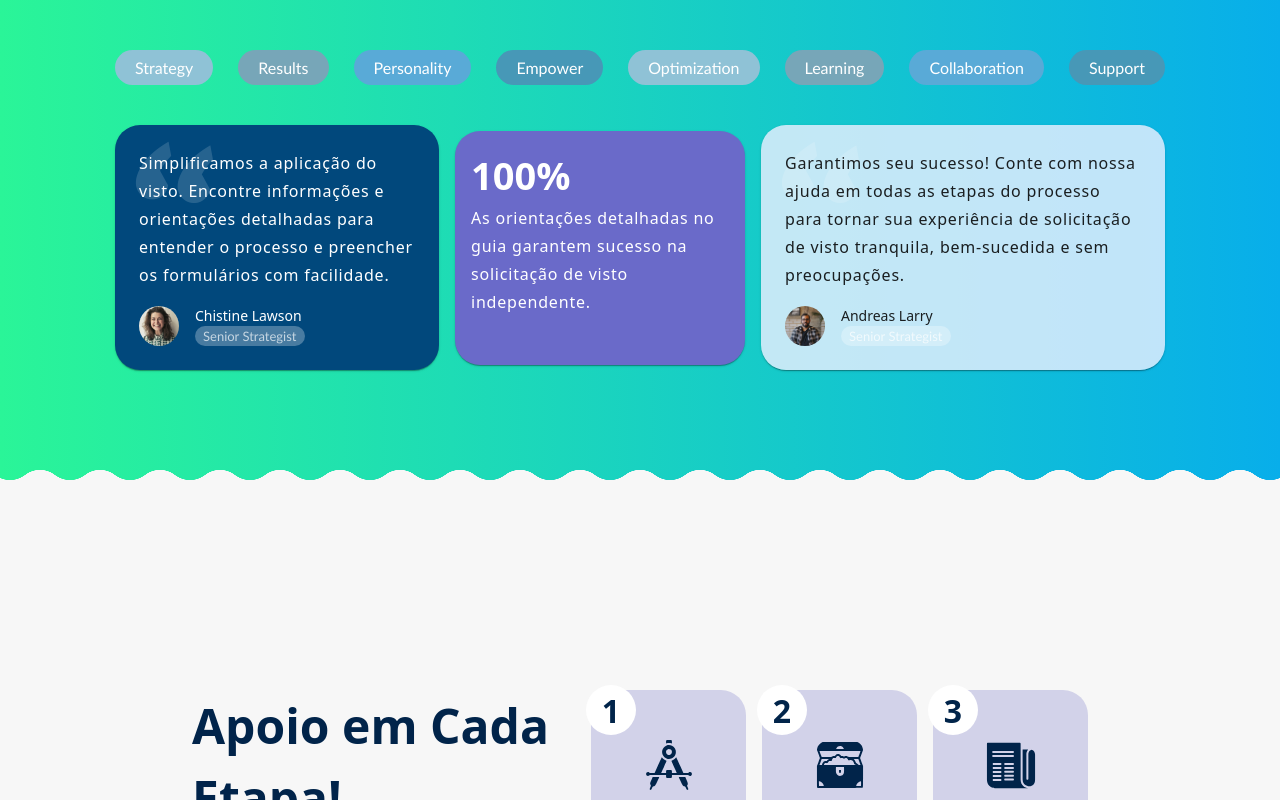
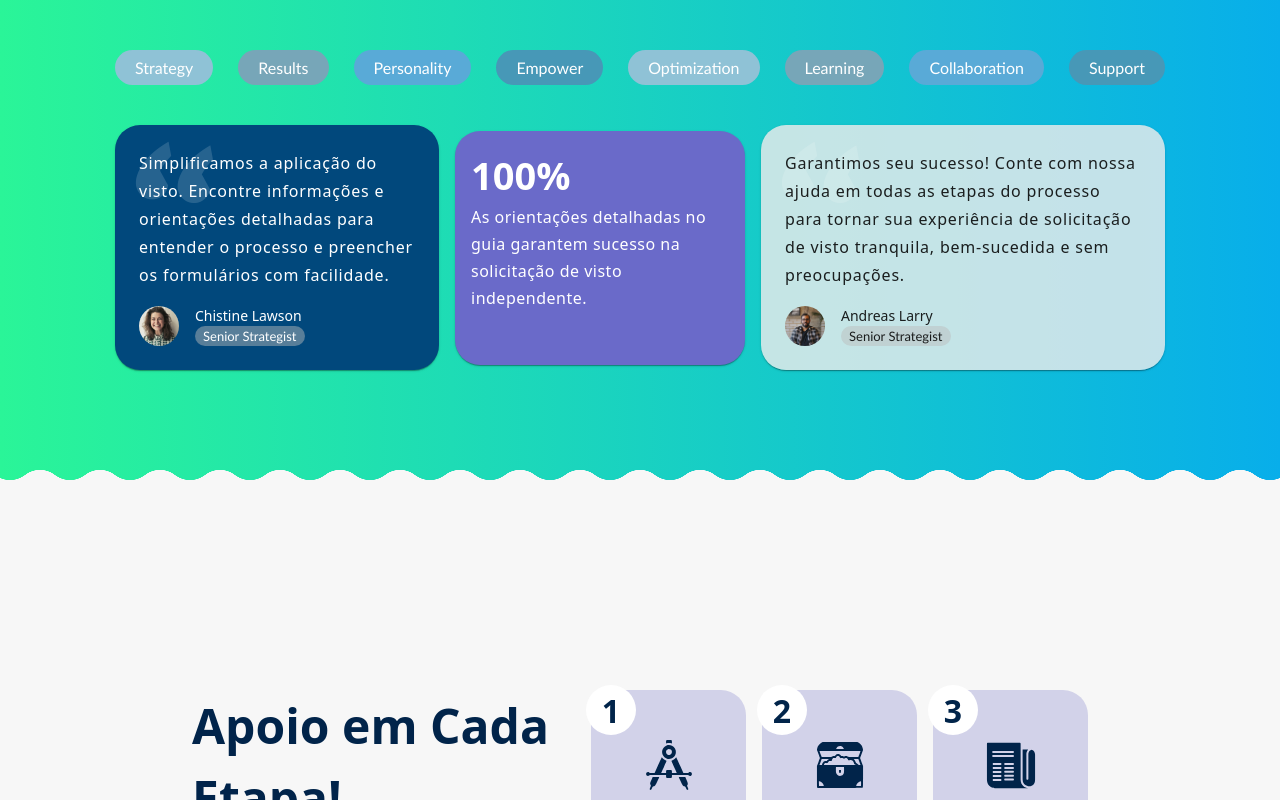
Before and after one commit to lucasdef15/maple-visa-guide, a React (Vite) app in the folder client/: page / in a window 1280 px wide. Shown: the part 1060-1860 px from the top of the page. Built offline with nearby package versions, Linux system fonts and the light colour scheme; a web font is replaced by a local one.

Commit message:
modified:   client/src/components/cardSection/CardSection.tsx 	modified:   client/src/components/cardSection/HomeCard.tsx 	modified:   client/src/components/faq/Accordion.tsx 	modified:   client/src/components/guiasSection/GuiasButton.tsx 	modified:   client/src/components/guiasSection/GuiasCard.tsx

```diff
--- a/client/src/components/cardSection/CardSection.tsx
+++ b/client/src/components/cardSection/CardSection.tsx
@@ -55,8 +55,8 @@ export default function CardSection() {
                 sx={{
                   fontWeight: '500',
                   fontSize: 16,
-                  letterSpacing: '.8px',
-                  lineHeight: '28px',
+                  letterSpacing: '.5px',
+                  lineHeight: '27px',
                   color: 'white',
                 }}
               >
@@ -68,7 +68,7 @@ export default function CardSection() {
           <HomeCard
             body={cardThreeBody}
             artist='Andreas Larry'
-            bgColor='#e9efffd1'
+            bgColor='#ecececd1'
             color='222222'
             size='404px'
             avatar={man1}
--- a/client/src/components/cardSection/HomeCard.tsx
+++ b/client/src/components/cardSection/HomeCard.tsx
@@ -11,13 +11,12 @@ interface CardProps {
 }
 
 const SubTitleStyles = styled('span')(({ theme }) => ({
-  backgroundColor: '#ffffff47',
+  backgroundColor: '#bababa77',
   fontSize: '13px',
   width: 'fit-content',
   padding: '.1rem .5rem',
   borderRadius: theme.shape.borderRadius,
   fontWeight: 'light',
-  color: '#ffffffb0',
 }));
 
 const StyledCard = styled(Card)(() => ({
@@ -85,7 +84,9 @@ export default function HomeCard({
             <Typography sx={{ fontSize: '14px', fontWeight: '500' }}>
               {artist}
             </Typography>
-            <SubTitleStyles>Senior Strategist</SubTitleStyles>
+            <SubTitleStyles style={{ color: `${color} !important` }}>
+              Senior Strategist
+            </SubTitleStyles>
           </Stack>
         </Stack>
       </StyledCard>
--- a/client/src/components/faq/Accordion.tsx
+++ b/client/src/components/faq/Accordion.tsx
@@ -10,7 +10,7 @@ const StyledAccordion = styled(Accordion)(({ theme }) => ({
   maxWidth: '846px',
   borderRadius: '10px',
   background: '#ffffff',
-  boxShadow: '5px 5px 0px 0px #008',
+  boxShadow: '5px 5px 0px 0px #01244a',
   color: theme.palette.primary.dark,
   overflow: 'hidden',
 }));
--- a/client/src/components/guiasSection/GuiasButton.tsx
+++ b/client/src/components/guiasSection/GuiasButton.tsx
@@ -9,7 +9,7 @@ const StyledButton = styled(Button)(({ theme }) => ({
   fontWeight: 'bold',
   backgroundColor: theme.palette.common.black,
   fontSize: '20px',
-  boxShadow: '5px 5px 0px 0px #008',
+  boxShadow: `5px 5px 0px 0px ${theme.palette.primary.dark}`,
 }));
 
 export default function GuiasButton() {
--- a/client/src/components/guiasSection/GuiasCard.tsx
+++ b/client/src/components/guiasSection/GuiasCard.tsx
@@ -8,7 +8,7 @@ const StyledCard = styled(Stack)(({ theme }) => ({
   maxWidth: '327px',
   padding: '30px',
   borderRadius: theme.shape.borderRadius,
-  boxShadow: '7px 7px 0px 0px #008',
+  boxShadow: `7px 7px 0px 0px ${theme.palette.primary.dark}`,
 }));
 
 const CardHeader = styled('div')(({ theme }) => ({
```
